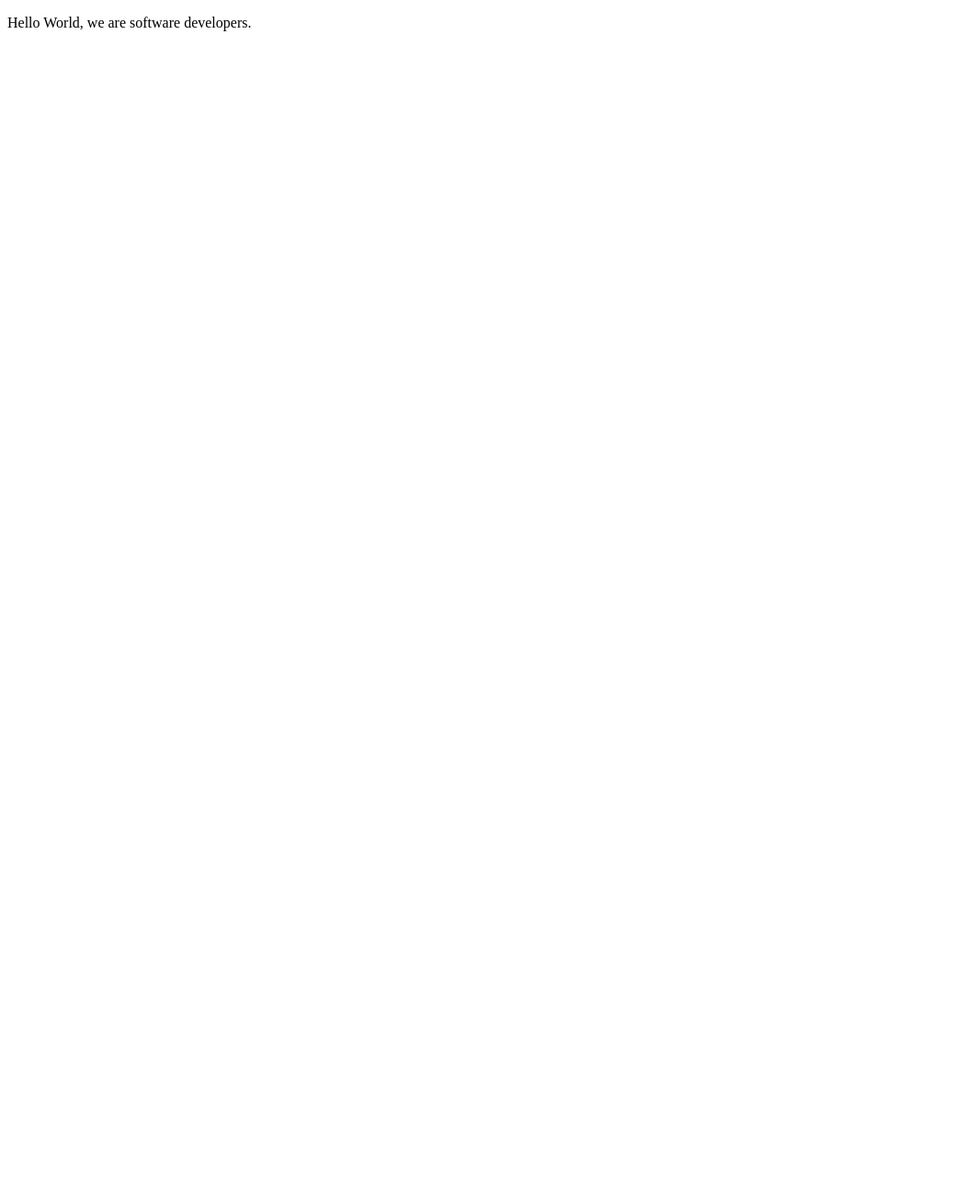
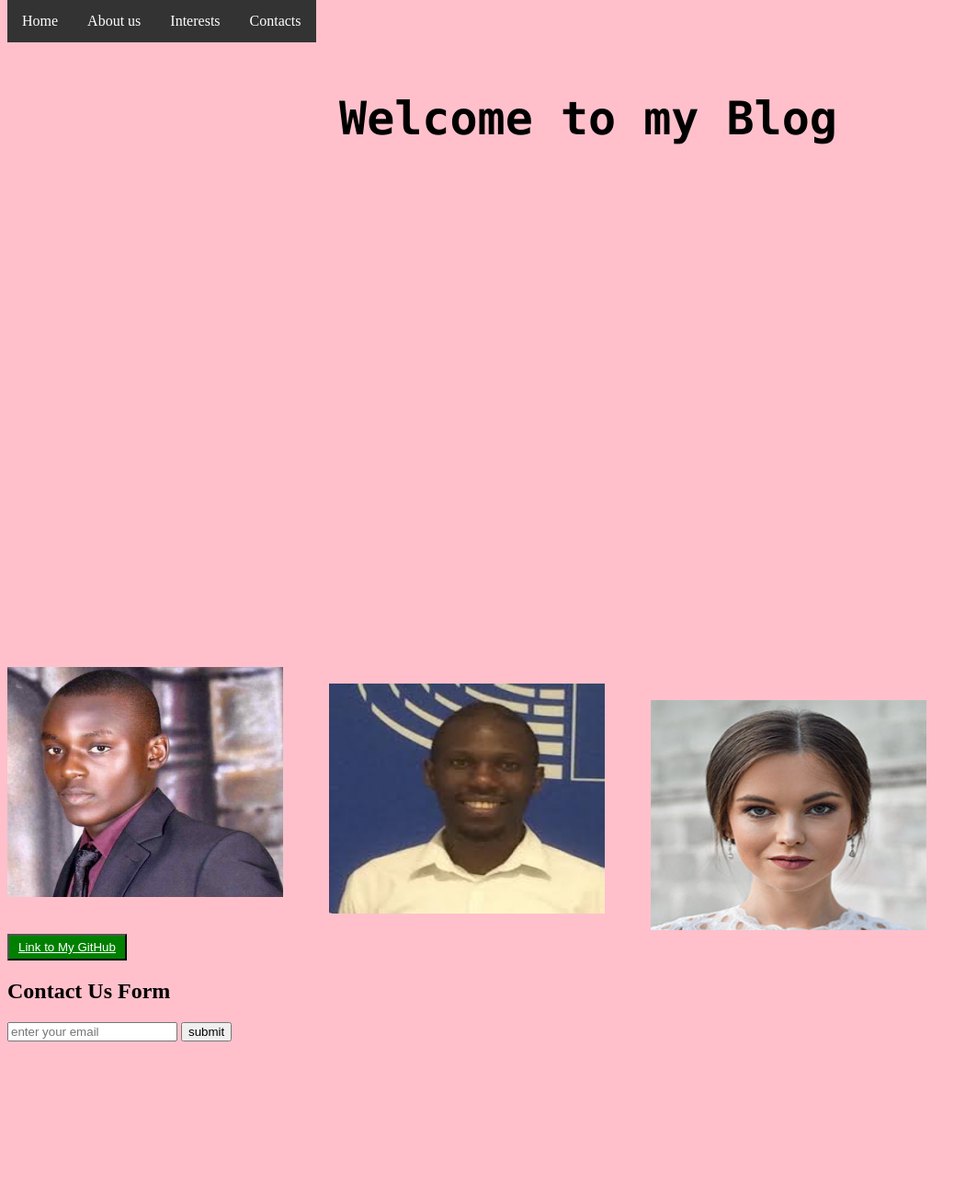
Before and after one commit to zydplatform/web-projectmicroverse, a plain HTML site: page index.html in a window 1280 px wide. Shown: the top 1300 px of the page at 92% size, without its empty margins (0-1063 px from the left). Before the commit the page ends 800 px from the top, so only its background shows below. Drawn offline with Linux system fonts and the light colour scheme.

Commit message:
updating index page

```diff
--- a/index.html
+++ b/index.html
@@ -1,12 +1,77 @@
 <!DOCTYPE html>
-<html>
+<html lang="en">
 
 <head>
-    <title>Microverse Web Project</title>
+    <meta charset="UTF-8">
+    <meta name="viewport" content="width=device-width, initial-scale=1.0">
+    <title>Personal Blog</title>
+    <link rel="stylesheet" type="text/css" href="webproject.css" />
+    <style type="text/css">
+
+        @media screen and (min-width: 600px){
+            body{
+                background: red;
+            }
+        }
+        @media screen and (min-width: 800px){
+            body{
+                background: yellow;
+            }
+        }
+        @media screen and (min-width: 1000px){
+            body{
+                background: pink;
+            }
+        }
+
+
+    </style>
+
 </head>
 
 <body>
-    <p>Hello World, we are software developers.</p>
+    <nav id="navbar">
+         <ul>
+            <li> <a href="#welcome-section"> Home </a></li>
+            <li> <a href="#"> About us</a></li>
+            <li> <a href="#footer">Interests</a></li>
+            <li> <a href="#contact"> Contacts</a></li>
+        </ul>
+
+     </nav>
+    <section id="welcome-section">
+        <h1>Welcome to my Blog</h1>
+    </section>
+    <section id="projects">
+        <div class="project-tile">
+            <div class="card">
+                <img id="one" src="./images/me.jpg">
+            </div>
+            <div class="card">
+                <img id="two" src="./images/one.jpg">
+            </div>
+            <div class="card">
+                <img id="three" src="./images/pic01.jpg">
+            </div>
+            <a href="#"></a>
+
+        </div>
+        <div><button> <a  id="profile-link" href="https://github.com/zydplatform/web-projectmicroverse.git" target="_blank"> Link to My GitHub</a> </button></div>
+    </section>
+    <div id="contact">
+        <h2>Contact Us Form</h2>
+        <div class="form">
+                <input type="email" name="email" placeholder="enter your email">
+                <input type="button" name="submit" value="submit">
+        </div>
+
+    </div>
+    <section id="footer">
+        <div>
+            Thanks for visiting us come back again!
+        </div>
+    </section>
+<script src="https://cdn.freecodecamp.org/testable-projects-fcc/v1/bundle.js"></script>
 </body>
 
 </html>
```
